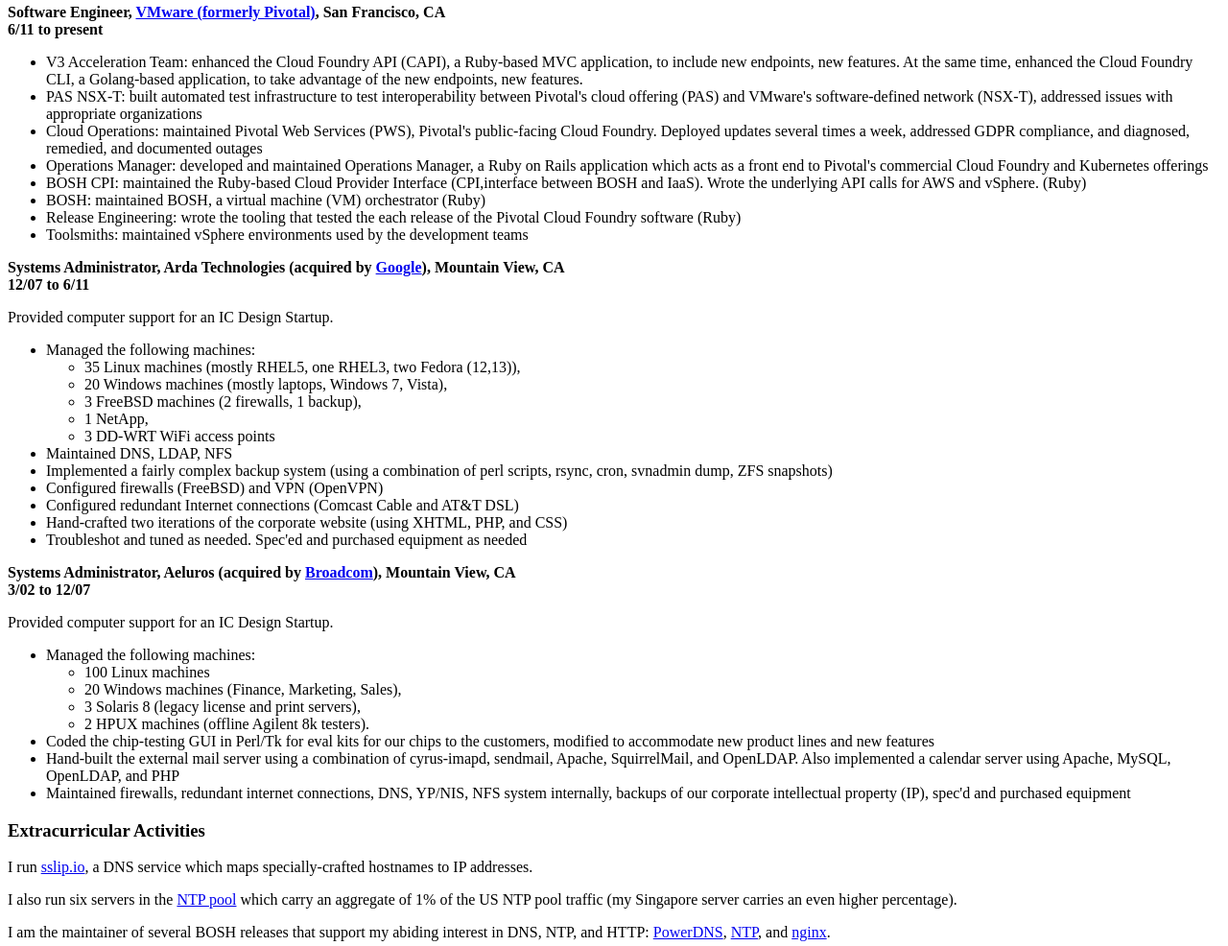
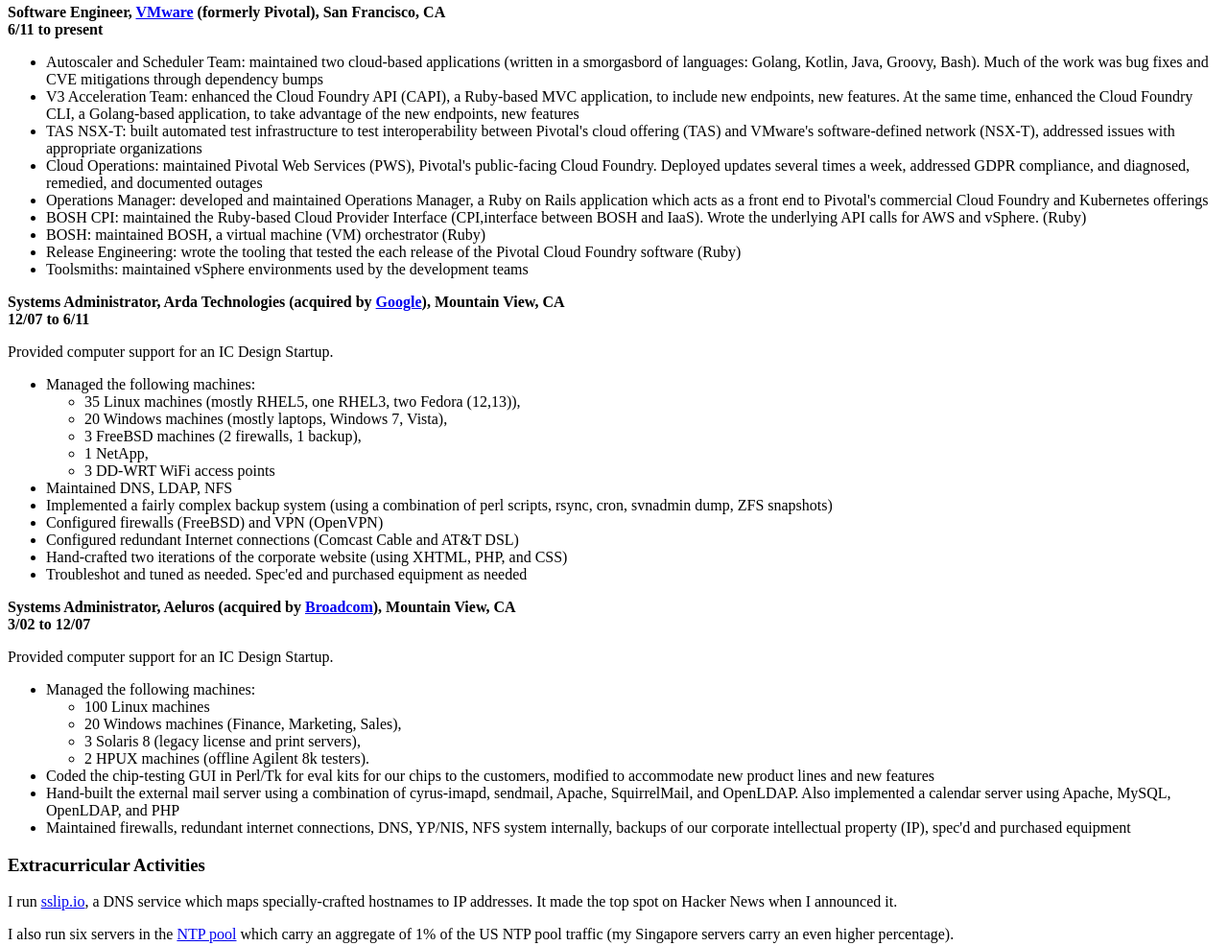
Before and after one commit to cunnie/brian.cunnie.com, a plain HTML site: page resume/index.html in a window 1280 px wide. Shown: the part 534-1520 px from the top of the page at 96% size. Drawn offline with Linux system fonts and the light colour scheme.

Commit message:
`resume.md` has "lost" posts

```diff
--- a/resume/index.html
+++ b/resume/index.html
@@ -3,7 +3,7 @@
 <html>
 <head>
   <meta name="generator" content=
-  "HTML Tidy for Mac OS X (vers 31 October 2006 - Apple Inc. build 17.1), see www.w3.org">
+  "HTML Tidy for Mac OS X (vers 31 October 2006 - Apple Inc. build 17.2), see www.w3.org">
   <style type="text/css">
 body {
    color: black;
@@ -14,6 +14,9 @@
 </head>
 
 <body>
+  <!-- https://markdowntohtml.com/ to convert -->
+  <!-- tidy -im -w 120 index.html # to tidy -->
+
   <h2 align="center">Brian Cunnie</h2>
 
   <h4 align="center">Software Developer</h4>
@@ -45,15 +48,19 @@
 
   <h3 id="experience">Experience</h3>
 
-  <p><strong>Software Engineer, <a href="https://vmware.com/">VMware (formerly Pivotal)</a>, San Francisco, CA<br>
+  <p><strong>Software Engineer, <a href="https://vmware.com/">VMware</a> (formerly Pivotal), San Francisco, CA<br>
   6/11 to present</strong></p>
 
   <ul>
+    <li>Autoscaler and Scheduler Team: maintained two cloud-based applications (written in a smorgasbord of languages:
+    Golang, Kotlin, Java, Groovy, Bash). Much of the work was bug fixes and CVE mitigations through dependency
+    bumps</li>
+
     <li>V3 Acceleration Team: enhanced the Cloud Foundry API (CAPI), a Ruby-based MVC application, to include new
     endpoints, new features. At the same time, enhanced the Cloud Foundry CLI, a Golang-based application, to take
-    advantage of the new endpoints, new features.</li>
+    advantage of the new endpoints, new features</li>
 
-    <li>PAS NSX-T: built automated test infrastructure to test interoperability between Pivotal's cloud offering (PAS)
+    <li>TAS NSX-T: built automated test infrastructure to test interoperability between Pivotal's cloud offering (TAS)
     and VMware's software-defined network (NSX-T), addressed issues with appropriate organizations</li>
 
     <li>Cloud Operations: maintained Pivotal Web Services (PWS), Pivotal's public-facing Cloud Foundry. Deployed
@@ -142,10 +149,10 @@
   <h3 id="extracurricular-activities">Extracurricular Activities</h3>
 
   <p>I run <a href="https://sslip.io/">sslip.io</a>, a DNS service which maps specially-crafted hostnames to IP
-  addresses.</p>
+  addresses. It made the top spot on Hacker News when I announced it.</p>
 
   <p>I also run six servers in the <a href="https://www.ntppool.org/user/cunnie">NTP pool</a> which carry an aggregate
-  of 1% of the US NTP pool traffic (my Singapore server carries an even higher percentage).</p>
+  of 1% of the US NTP pool traffic (my Singapore servers carry an even higher percentage).</p>
 
   <p>I am the maintainer of several BOSH releases that support my abiding interest in DNS, NTP, and HTTP: <a href=
   "https://github.com/cloudfoundry-community/pdns-release">PowerDNS</a>, <a href=
@@ -172,7 +179,8 @@
   (<a href="https://engineering.pivotal.io/post/bosh-on-ipv6/">2</a>), maintaining BOSH Directors with Concourse CI and
   bosh-deployment (<a href="https://engineering.pivotal.io/post/bosh-deployed-with-concourse/">1</a>), why is my NTP
   server costing me $500/year (<a href=
-  "https://content.pivotal.io/blog/why-is-my-ntp-server-costing-500-year-part-1">1</a>, <a href=
+  "https://content.pivotal.io/blog/why-is-my-ntp-server-costing-500-year-part-1">1</a> (top spot on Hacker News),
+  <a href=
   "https://content.pivotal.io/blog/why-is-my-ntp-server-costing-me-500-year-part-2-characterizing-the-ntp-clients">2</a>,
   <a href="https://engineering.pivotal.io/post/ntp-costs-500/">3</a>), deploying a BOSH Director With SSL certificates
   issued by a commercial CA (<a href="https://engineering.pivotal.io/post/bosh-ssl/">1</a>), how to customize a BOSH
```
Also changed, not shown: 1 other file.
